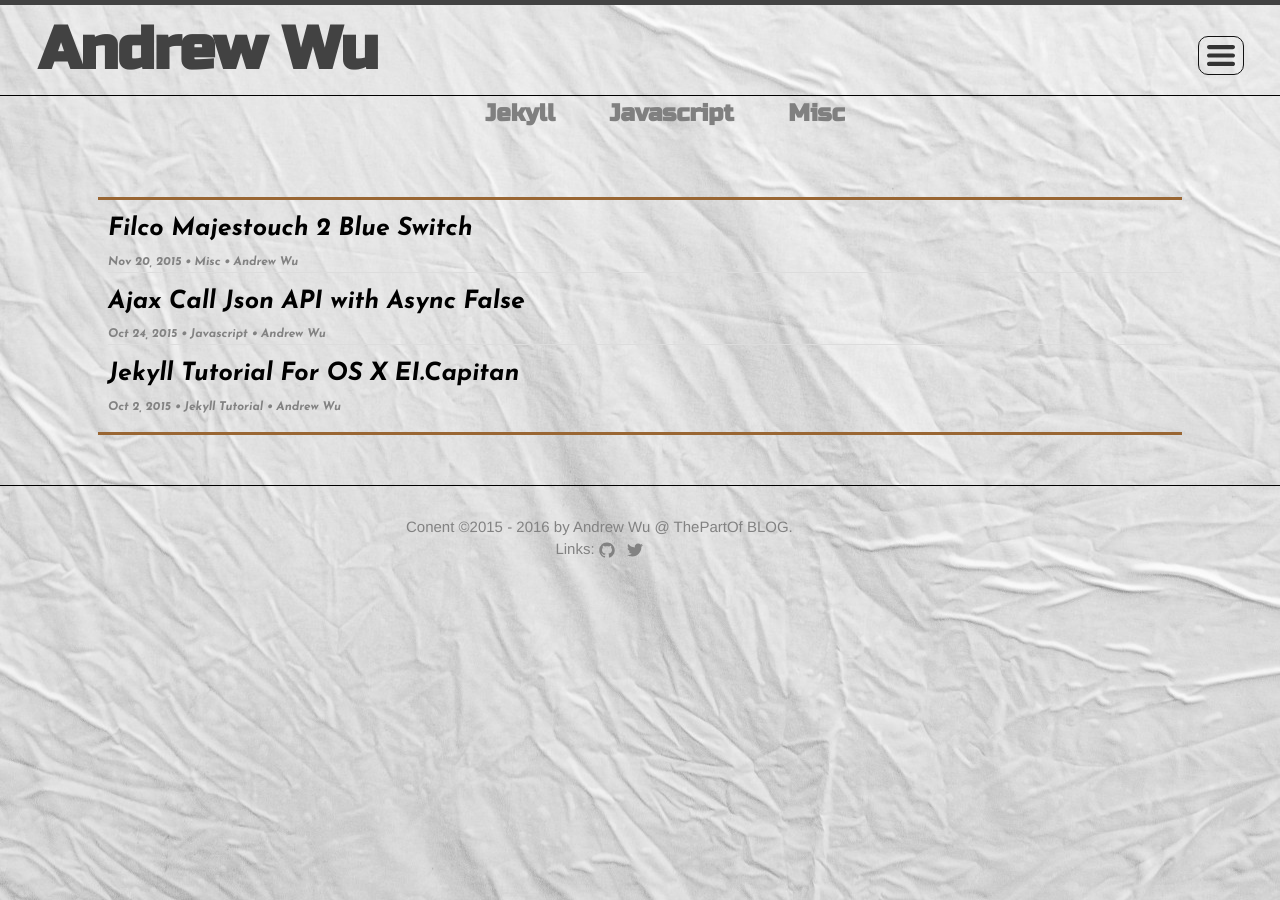
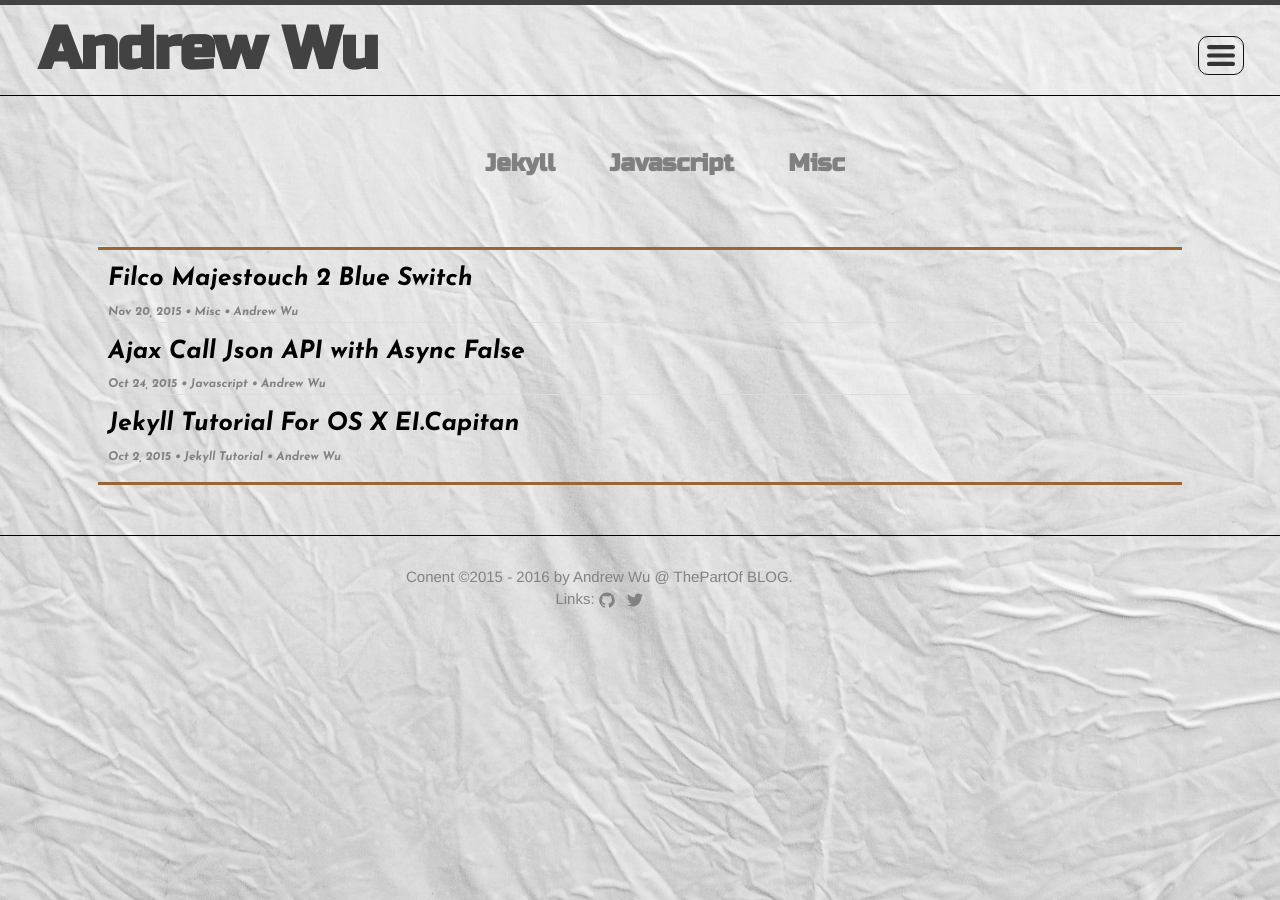
Before and after one commit to thepartof/thepartof.github.io, a Jekyll site: the page built from index.html, in a window 1280 px wide. Built offline with Jekyll 4.4.1, drawn with Linux system fonts in a browser that asks for light colours.

Commit message:
Update _categories.scss

```diff
--- a/_sass/_categories.scss
+++ b/_sass/_categories.scss
@@ -62,5 +62,12 @@
       font-family: 'Russo One', sans-serif;
     }
   }
+}
+
+.category-wrap{
+  margin-top: 50px;
+  @include media-query($on-palm) {
+    margin-top: 20px;
+  }
 
 }
```
